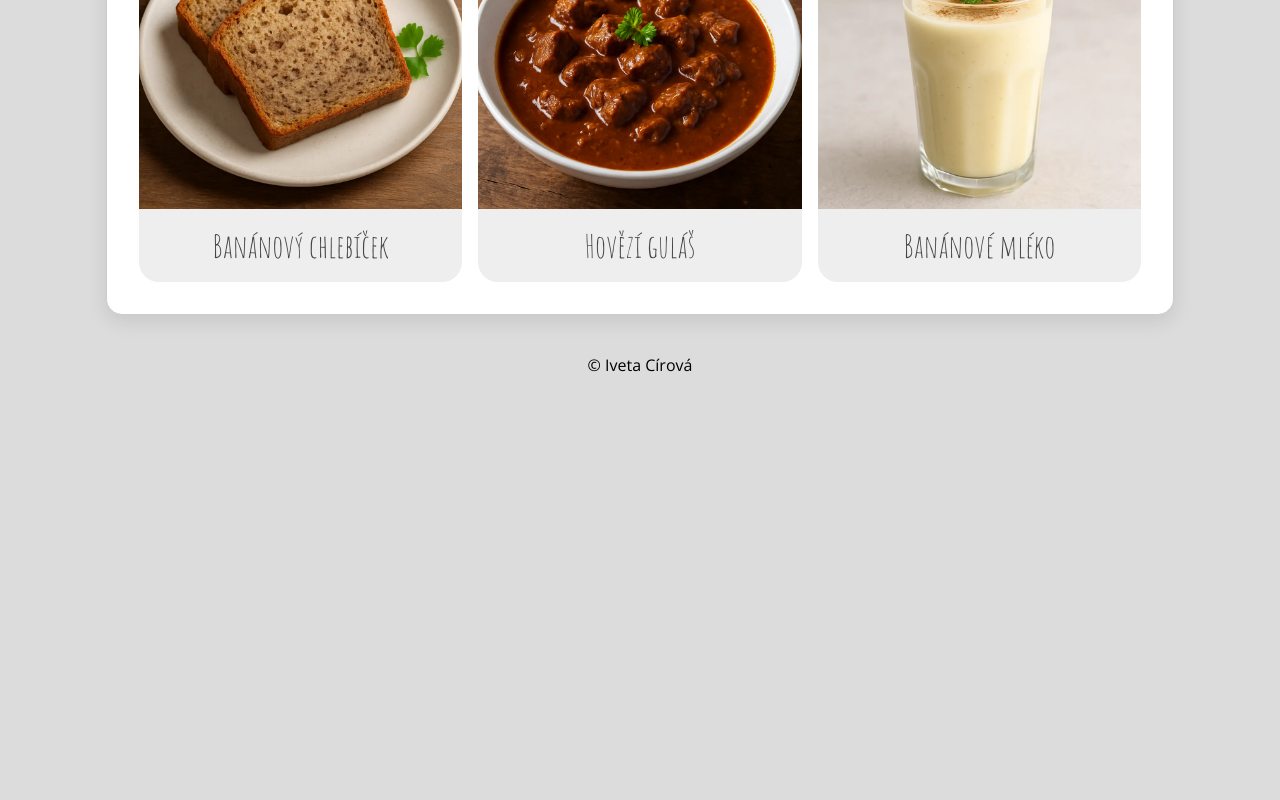
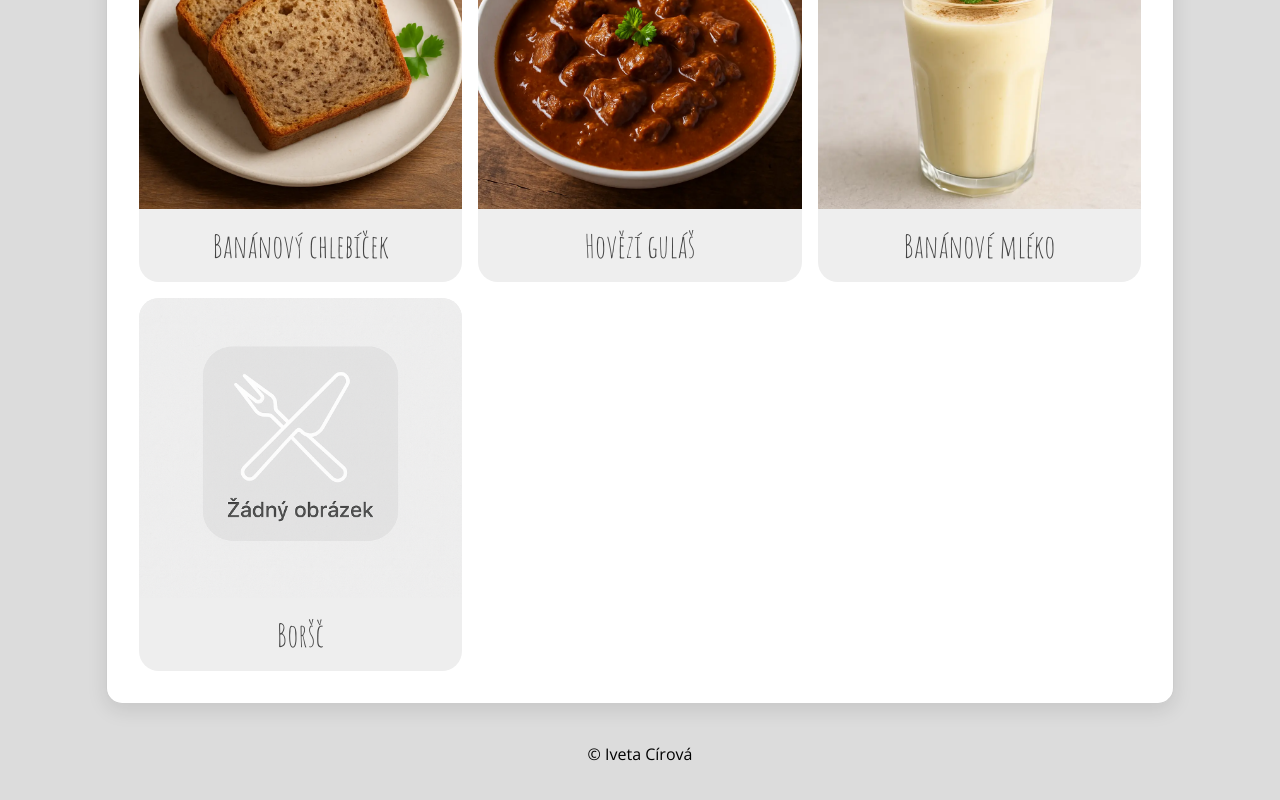
Before and after one commit to icirova/menu-planner, a React (Vite) app: page /recipes in a window 1280 px wide. Shown: the part 6487-7287 px from the top of the page. Before the commit the page ends 6918 px from the top, so only its background shows below. Built offline with nearby package versions, Linux system fonts and the light colour scheme; a web font is replaced by a local one.

Commit message:
Add borscht recipe

```diff
--- a/data/recipes.js
+++ b/data/recipes.js
@@ -850,5 +850,30 @@ export const recipes = [
     suitableFor: ["bez lepku"],
     calories: 0,
     workflow: "Rozmixuj banány s mlékem, nalij do sklenic a posyp špetkou skořice."
+  },
+  {
+    id: 49,
+    title: "Boršč",
+    servings: 6,
+    tags: ["polévky", "obědy"],
+    photo_urls: ["/image/placeholder.png"],
+    ingredients: [
+      { amount: 300, unit: "g", item: "hovězí maso" },
+      { amount: 2, unit: "ks", item: "červená řepa" },
+      { amount: 300, unit: "g", item: "bílé zelí" },
+      { amount: 2, unit: "ks", item: "brambory" },
+      { amount: 1, unit: "ks", item: "mrkev" },
+      { amount: 1, unit: "ks", item: "cibule" },
+      { amount: 2, unit: "lžíce", item: "rajčatový protlak" },
+      { amount: 1.5, unit: "l", item: "hovězí vývar" },
+      { amount: 2, unit: "lžíce", item: "olej" },
+      { amount: 1, unit: "lžíce", item: "ocet nebo citronová šťáva" },
+      { amount: 1, unit: "špetka", item: "sůl" },
+      { amount: 1, unit: "špetka", item: "pepř" }
+    ],
+    allergens: [],
+    suitableFor: ["bez mléka"],
+    calories: 320,
+    workflow: "Maso uvař ve vývaru téměř doměkka. Na oleji orestuj cibuli a mrkev, přidej řepu a rajčatový protlak. Do vývaru vlož brambory a zelí, po chvíli přidej orestovanou zeleninu a maso. Vař do změknutí, dochuť octem, solí a pepřem."
   }
 ];
```
